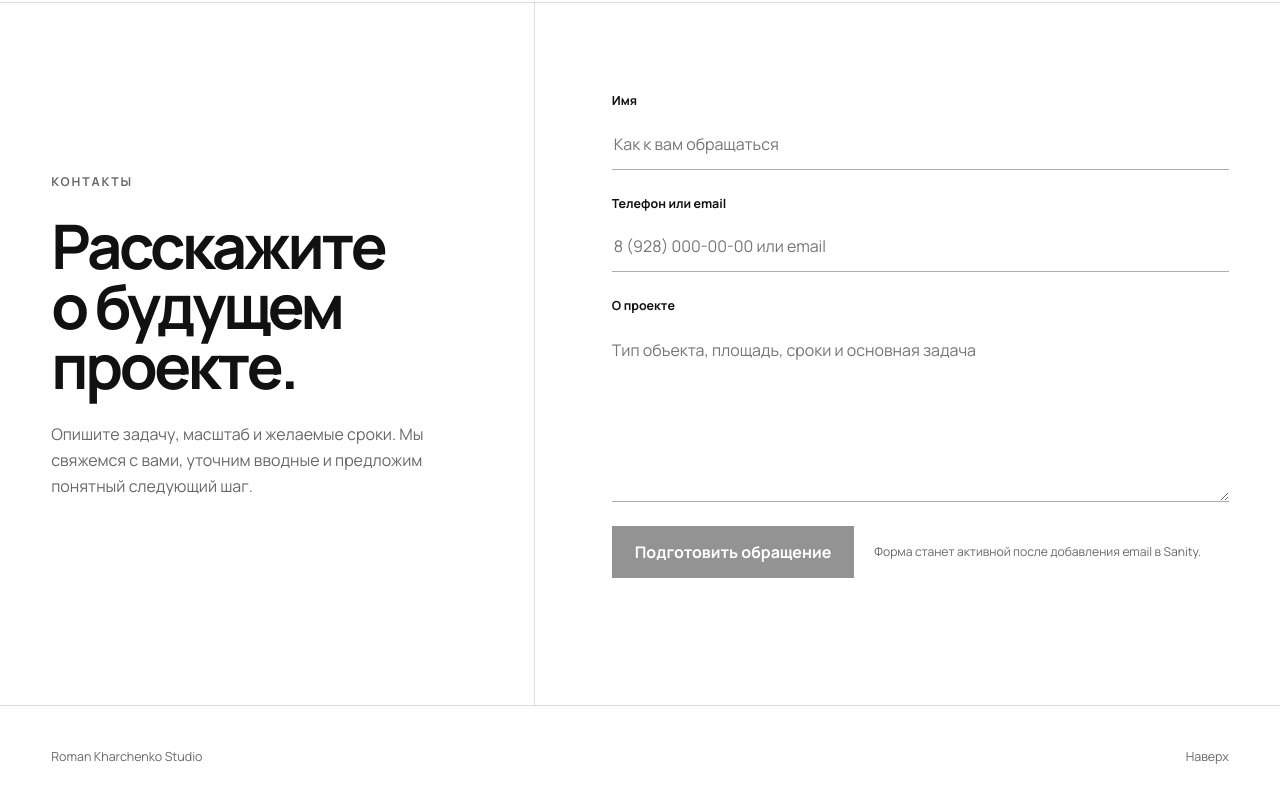
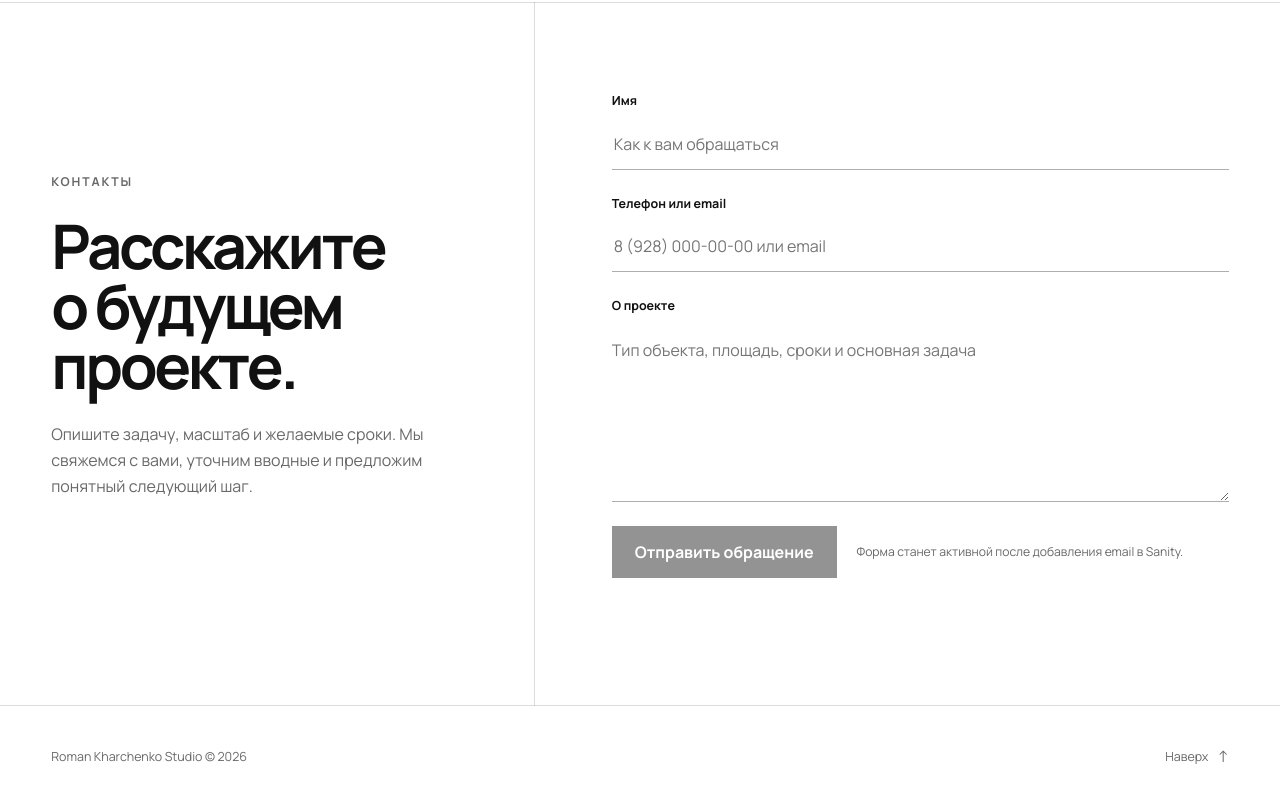
Before and after one commit to ux-tony/rx, a Next.js app: page / in a window 1280 px wide. Shown: the part 4631-5433 px from the top of the page. Built offline with nearby package versions, Linux system fonts and the light colour scheme; no server answers.

Commit message:
Refine project navigation and footer

```diff
--- a/app/globals.css
+++ b/app/globals.css
@@ -469,6 +469,7 @@ a:focus-visible {
 }
 
 .projects-toolbar {
+  scroll-margin-top: 16px;
   margin-bottom: clamp(34px, 5vw, 70px);
   padding: 18px 0;
   display: flex;
@@ -914,6 +915,17 @@ a:focus-visible {
 
 .site-footer p {
   margin: 0;
+}
+
+.site-footer a {
+  display: inline-flex;
+  align-items: center;
+  gap: 9px;
+}
+
+.site-footer-arrow {
+  font-size: 1rem;
+  line-height: 1;
 }
 
 @media (max-width: 1180px) {
--- a/components/contact-strip.tsx
+++ b/components/contact-strip.tsx
@@ -88,7 +88,7 @@ export function ContactStrip({
 
         <div className="contact-form-footer">
           <button className="button-primary" type="submit" disabled={!contactEmail}>
-            Подготовить обращение
+            Отправить обращение
           </button>
           <p>
             {contactEmail
--- a/components/hero-section.tsx
+++ b/components/hero-section.tsx
@@ -32,7 +32,8 @@ export function HeroSection({ metrics, siteSettings }: HeroSectionProps) {
     siteSettings?.heroDescription ||
     "Я создаю пространства, в которых архитектура, интерьер и ландшафт работают как единое целое. В основе каждого проекта: характер места, ясная логика и внимание к тому, как человек будет жить, работать и чувствовать себя внутри.";
   const primaryCtaLabel = siteSettings?.primaryCtaLabel || "Смотреть проекты";
-  const primaryCtaHref = siteSettings?.primaryCtaHref || "#projects";
+  const configuredPrimaryCtaHref = siteSettings?.primaryCtaHref || "#project-list";
+  const primaryCtaHref = configuredPrimaryCtaHref === "#projects" ? "#project-list" : configuredPrimaryCtaHref;
   const secondaryCtaLabel = siteSettings?.secondaryCtaLabel || "Обсудить задачу";
   const resolvedMetrics = siteSettings?.metrics && siteSettings.metrics.length > 0 ? siteSettings.metrics : metrics.length > 0 ? metrics : editorialMetrics;
   const architectPhotoSrc = architectPhoto;
--- a/components/projects-section.tsx
+++ b/components/projects-section.tsx
@@ -52,7 +52,7 @@ export function ProjectsSection({ projects, categories, eyebrow, title, descript
     <section className="content-section projects-section" id="projects">
       <SectionHeading eyebrow={eyebrow} title={title} description={description} fullWidth />
 
-      <div className="projects-toolbar">
+      <div className="projects-toolbar" id="project-list">
         <div className="category-row" aria-label="Категории проектов" role="group">
           <button
             aria-pressed={activeCategory === ALL_CATEGORY}
--- a/components/site-footer.tsx
+++ b/components/site-footer.tsx
@@ -3,10 +3,19 @@ type SiteFooterProps = {
 };
 
 export function SiteFooter({ studioName }: SiteFooterProps) {
+  const currentYear = new Date().getFullYear();
+
   return (
     <footer className="site-footer">
-      <p>{studioName || "Roman Kharchenko Studio"}</p>
-      <a href="#top">Наверх</a>
+      <p>
+        {studioName || "Roman Kharchenko Studio"} © {currentYear}
+      </p>
+      <a href="#top">
+        <span>Наверх</span>
+        <span className="site-footer-arrow" aria-hidden="true">
+          ↑
+        </span>
+      </a>
     </footer>
   );
 }
--- a/sanity/mock-content.ts
+++ b/sanity/mock-content.ts
@@ -10,7 +10,7 @@ export const mockHeroSection = {
   seoDescription:
     "Портфолио архитектурной студии: жилые и общественные интерьеры, фасады, hospitality, ландшафт и концепции коммерческих территорий.",
   primaryCtaLabel: "Смотреть проекты",
-  primaryCtaHref: "#projects",
+  primaryCtaHref: "#project-list",
   secondaryCtaLabel: "Обсудить задачу",
   secondaryCtaHref: "#contact",
   metrics: [
--- a/sanity/schemaTypes/heroSectionType.ts
+++ b/sanity/schemaTypes/heroSectionType.ts
@@ -14,7 +14,7 @@ export const heroSectionType = defineType({
     seoTitle: "Roman Kharchenko Studio",
     seoDescription: "Минималистичное портфолио архитектурной студии с акцентом на проекты, свет, материал и визуальную подачу.",
     primaryCtaLabel: "Смотреть проекты",
-    primaryCtaHref: "#projects",
+    primaryCtaHref: "#project-list",
     secondaryCtaLabel: "Обсудить задачу",
     secondaryCtaHref: "#contact",
     metrics: [
```
